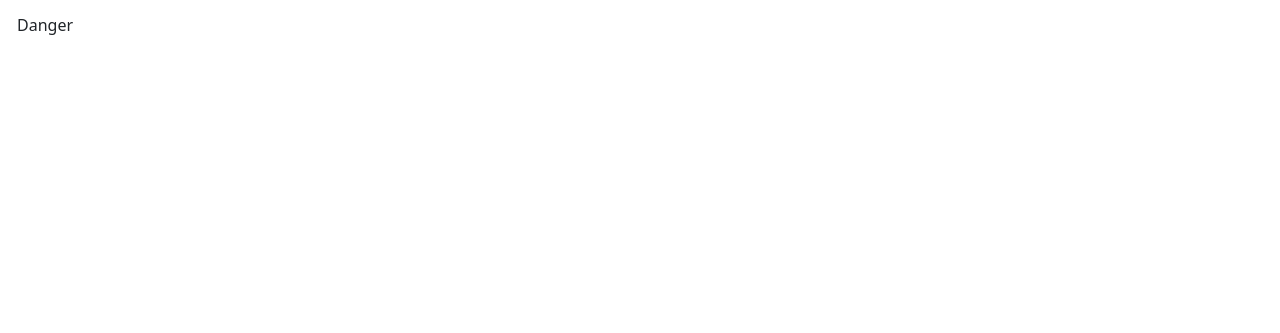
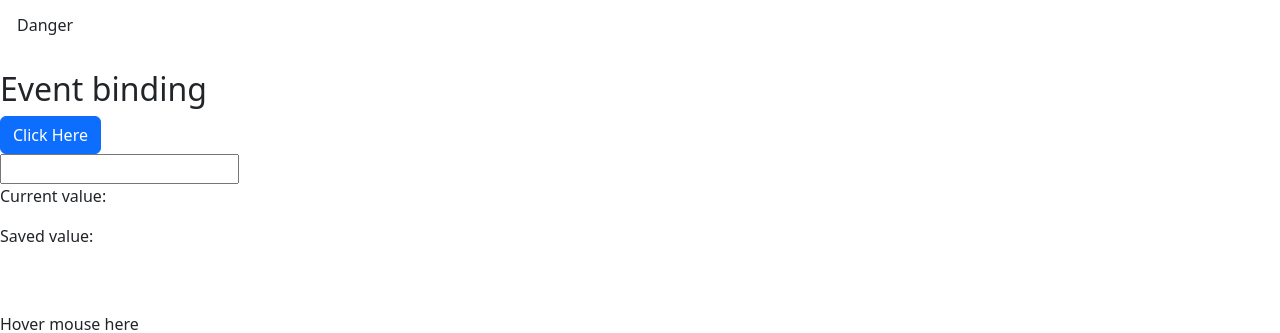
Before and after one commit to Vinnissaum/angular-course, an Angular app in the folder first-project/: page / in a window 1280 px wide. Shown: the part 1148-1481 px from the top of the page. Before the commit the page ends 1218 px from the top, so only its background shows below. Built offline with nearby package versions, Linux system fonts and the light colour scheme.

Commit message:
feat: introduces to event binding

```diff
--- a/first-project/src/app/data-binding/data-binding.component.css
+++ b/first-project/src/app/data-binding/data-binding.component.css
@@ -0,0 +1,5 @@
+.highlight {
+  padding: 15px;
+  background-color: violet;
+  font-weight: bold;
+}
--- a/first-project/src/app/data-binding/data-binding.component.html
+++ b/first-project/src/app/data-binding/data-binding.component.html
@@ -50,4 +50,32 @@
     </div>
     </div>
   </article>
+  <article>
+    <h2>Event binding</h2>
+    <div>
+      <button
+      class="btn btn-primary"
+      (click)="handleButtonClick()"
+      >
+        Click Here
+      </button>
+      <br>
+      <input type="text"
+        (keyup)="onKeyUp($event)"
+        (keyup.enter)="saveInputText(inputField.value)"
+        (blur)="saveInputText(inputField.value)"
+        #inputField
+      >
+      <p>Current value: {{ inputText }}</p>
+      <p>Saved value: {{ savedInput }}</p>
+      <br><br>
+      <span
+        (mouseover)="onMouseOver()"
+        (mouseout)="onMouseOver()"
+        [class.highlight] = "isMouseOver"
+      >
+        Hover mouse here
+      </span>
+    </div>
+  </article>
 </section>
--- a/first-project/src/app/data-binding/data-binding.component.ts
+++ b/first-project/src/app/data-binding/data-binding.component.ts
@@ -10,13 +10,31 @@ export class DataBindingComponent implements OnInit {
   url: string = 'https://loaine.training';
   urlImage: string = 'https://cdn.pixabay.com/photo/2016/02/17/15/37/laptop-1205256_960_720.jpg'
 
+  inputText: string = '';
+  savedInput: string = '';
+  isMouseOver: boolean = false;
+
   constructor() { }
 
   getFifty(): number {
     return 50;
   }
 
-  ngOnInit(): void {
+  handleButtonClick() {
+    alert('Button clicked');
   }
 
+  onKeyUp(event: KeyboardEvent) {
+    this.inputText = (<HTMLInputElement>event.target).value;
+  }
+
+  saveInputText(value: string) {
+    this.savedInput = value;
+  }
+
+  onMouseOver() {
+    this.isMouseOver = !this.isMouseOver;
+  }
+
+  ngOnInit(): void {}
 }
```
